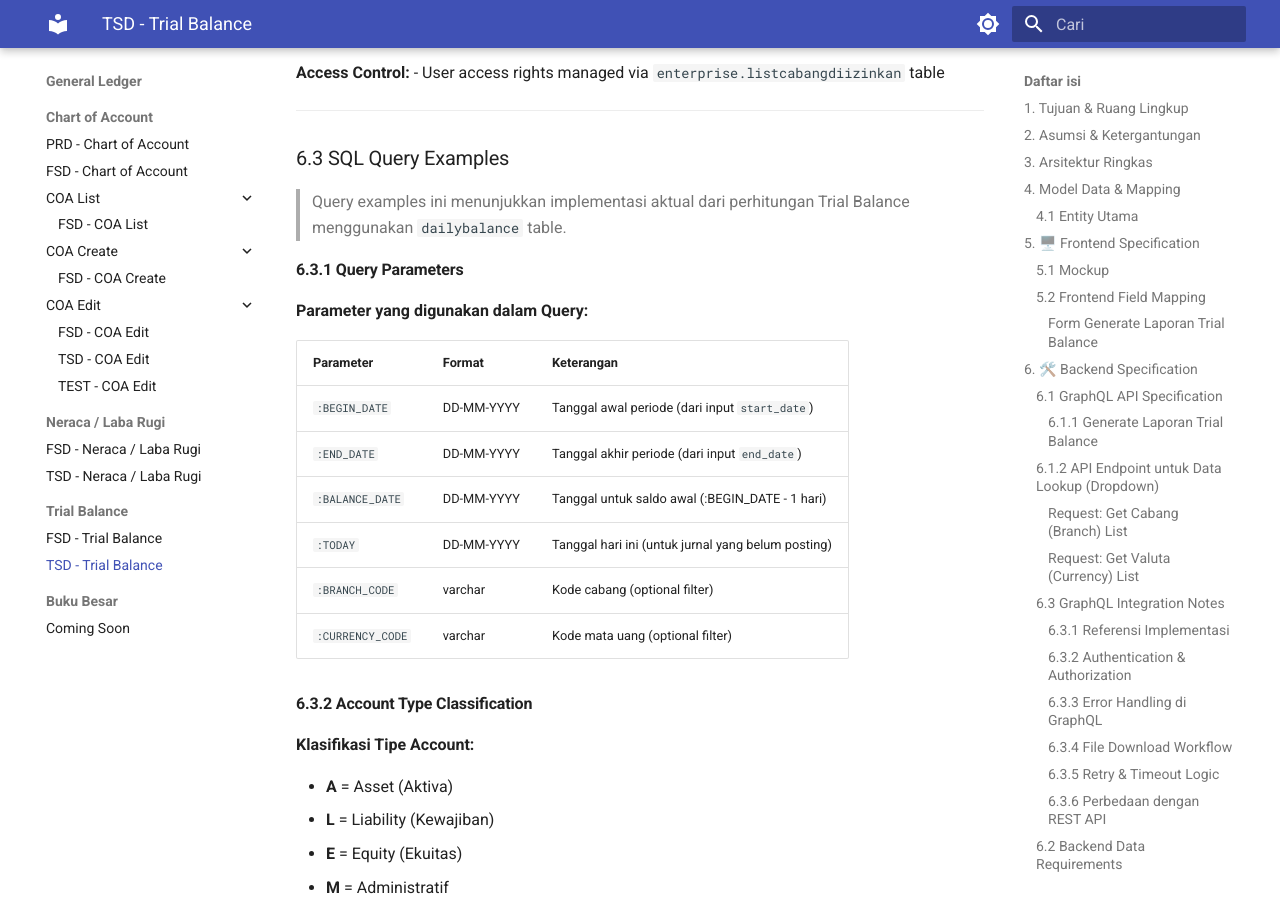
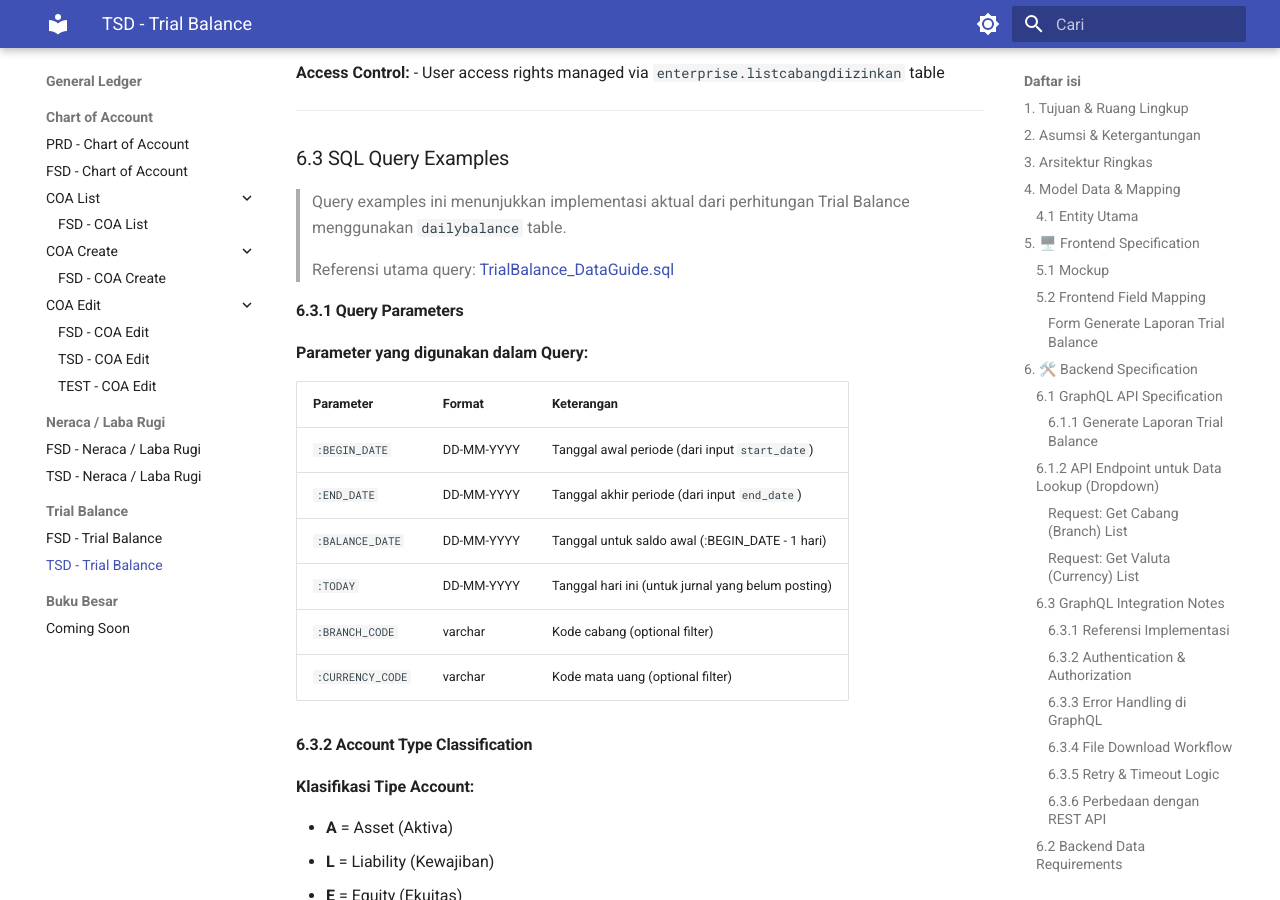
Before and after one commit to wisnu/ibank-docs, an MkDocs documentation site: the page built from docs/GL/trial-balance/TSD_trial-balance_report.md, in a window 1280 px wide and 900 px high, scrolled down 17589 px. Built offline with MkDocs 1.6.1 and Material for MkDocs 9.7.7, drawn with Linux system fonts in a browser that asks for light colours.

Commit message:
docs(GL/trial-balance): tambahkan referensi panduan query SQL

```diff
--- a/docs/GL/trial-balance/TSD_trial-balance_report.md
+++ b/docs/GL/trial-balance/TSD_trial-balance_report.md
@@ -728,6 +728,8 @@ window.open(urlPath, '_blank'); // atau menggunakan fetch/axios untuk download
 ### 6.3 SQL Query Examples
 
 > Query examples ini menunjukkan implementasi aktual dari perhitungan Trial Balance menggunakan `dailybalance` table.
+>
+> Referensi utama query: [TrialBalance_DataGuide.sql](./assets/TrialBalance_DataGuide.sql)
 
 #### 6.3.1 Query Parameters
 
```
